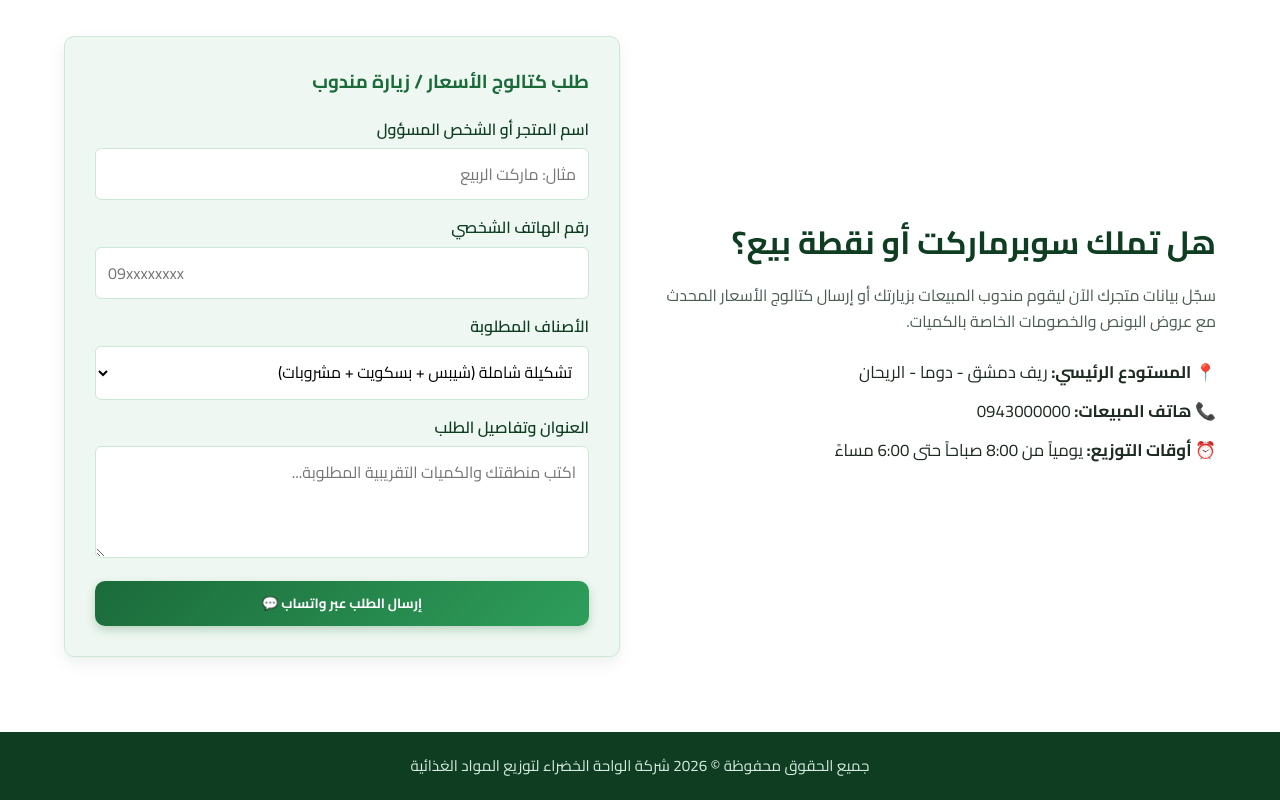
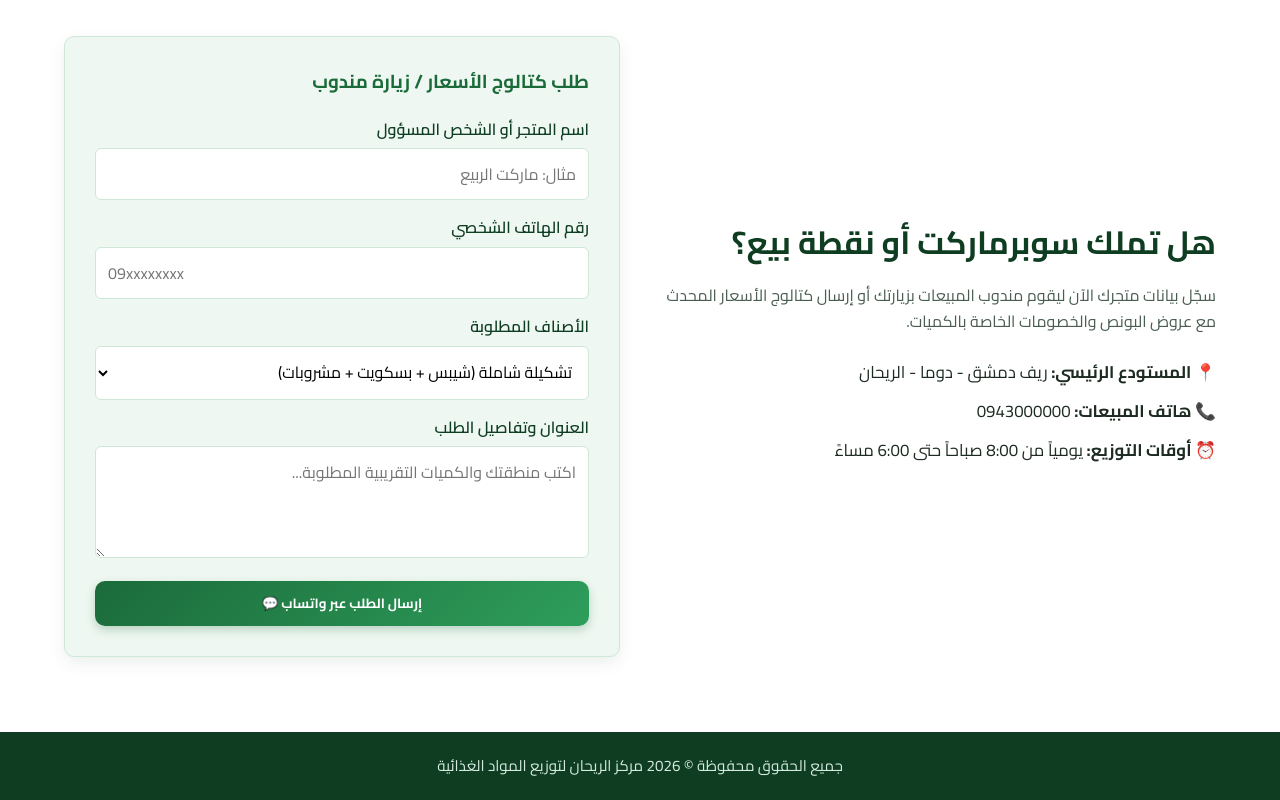
Before and after one commit to Amena-yhia/chips-store, a plain HTML site: page store my dad/index.html in a window 1280 px wide. Shown: the part 1844-2644 px from the top of the page. Drawn offline with Linux system fonts and the light colour scheme.

```diff
--- a/store my dad/index.html
+++ b/store my dad/index.html
@@ -180,11 +180,11 @@
     <!-- التذييل (Footer) -->
     <footer>
         <div class="container">
-            <p>جميع الحقوق محفوظة &copy; 2026 شركة الواحة الخضراء لتوزيع المواد الغذائية</p>
+            <p>جميع الحقوق محفوظة &copy; 2026   مركز الريحان لتوزيع المواد الغذائية</p>
         </div>
     </footer>
 
-    <!-- كود الجافاسكريبت البسيط لربط النموذج بالواتساب (لا تقلقي منه، يعمل تلقائياً) -->
+    <!-- كود الجافاسكريبت البسيط لربط النموذج بالواتساب (  ، يعمل تلقائياً) -->
     <script>
         document.getElementById('whatsappForm').addEventListener('submit', function(e) {
             e.preventDefault(); // منع إعادة تحميل الصفحة
```
